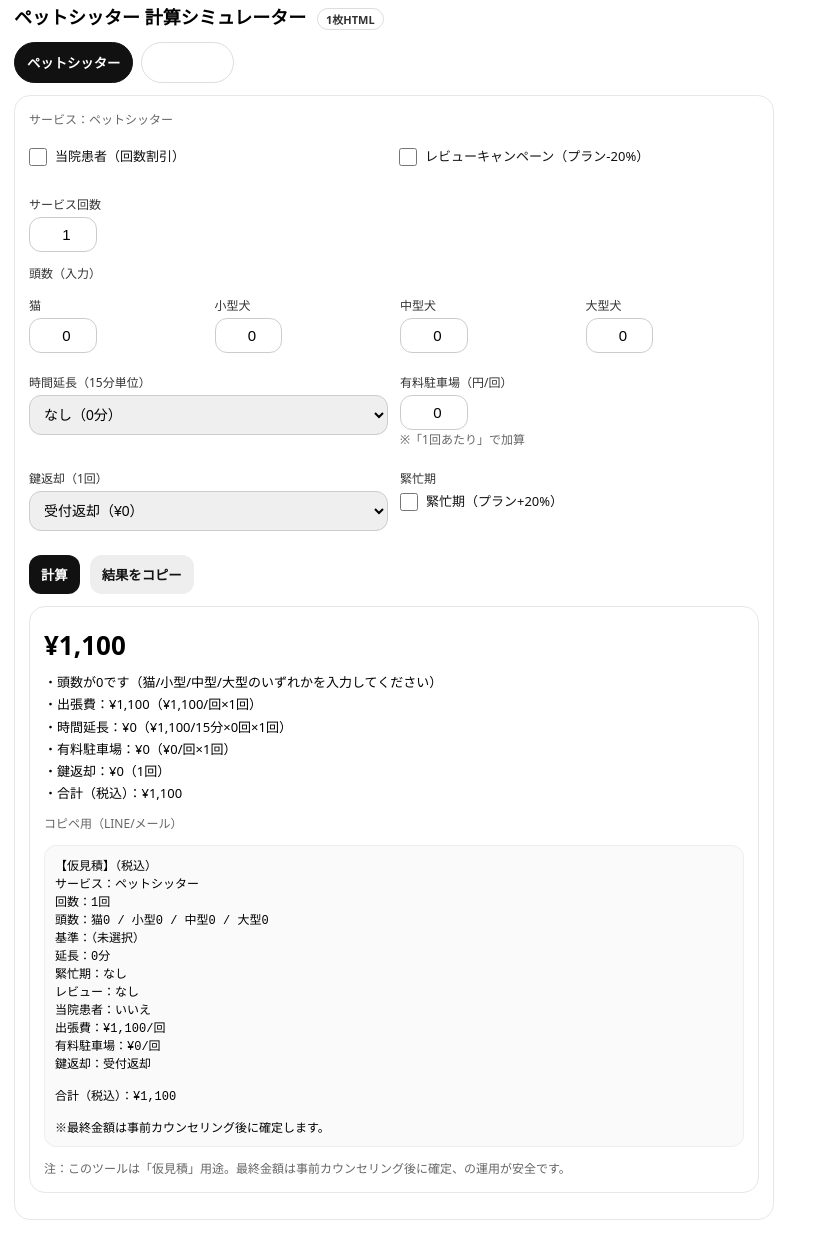
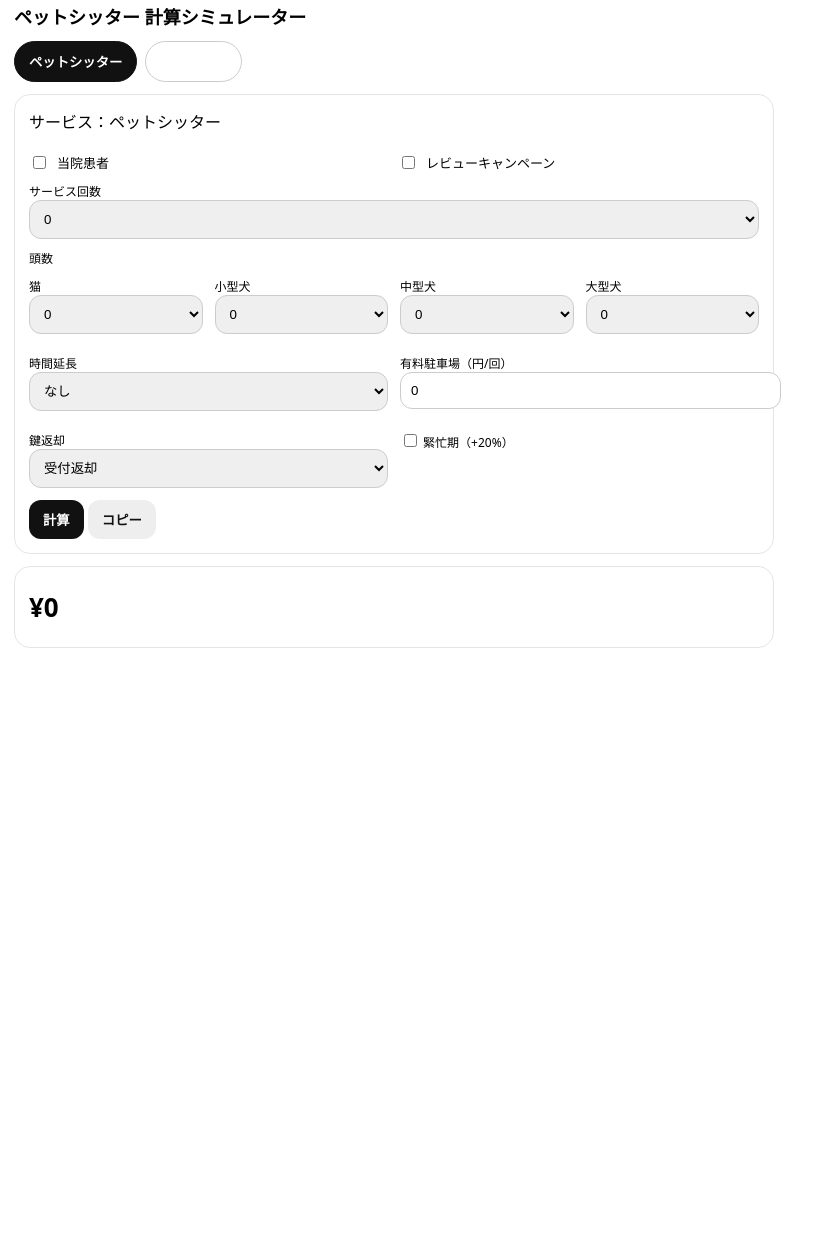
Before and after one commit to nakashima-vets/sitter-calc, a plain HTML site: page index.html in a window 1280 px wide. Shown: the part 11-1245 px from the top of the page, without its empty margins (0-830 px from the left). After the commit the page ends 800 px from the top, so only its background shows below. Drawn offline with Linux system fonts and the light colour scheme.

Commit message:
Update index.html

```diff
--- a/index.html
+++ b/index.html
@@ -1,133 +1,65 @@
 <!doctype html>
 <html lang="ja">
 <head>
-  <meta charset="utf-8" />
-  <meta name="viewport" content="width=device-width,initial-scale=1" />
+<meta charset="utf-8">
+<meta name="viewport" content="width=device-width,initial-scale=1">
 <title>ペットシッター 計算シミュレーター</title>
+
 <style>
 body{
-      font-family:system-ui,-apple-system,Segoe UI,Roboto,"Hiragino Kaku Gothic ProN","Noto Sans JP",sans-serif;
-      margin:14px;
-      max-width:760px;
+  font-family:system-ui,-apple-system,"Noto Sans JP",sans-serif;
+  margin:14px;max-width:760px;
 }
+body.mode-sitter{background:#fff}
+body.mode-nurse{background:#f4f9ff}
+
 h1{font-size:18px;margin:6px 0 12px}
 
-    .tabs{display:flex;gap:8px;flex-wrap:wrap;margin:8px 0 12px}
+.tabs{display:flex;gap:8px;margin-bottom:12px}
 .tab{
-      padding:10px 12px;
-      border:1px solid #ddd;
-      border-radius:999px;
-      background:#fff;
-      cursor:pointer;
-      font-weight:700;
+  padding:10px 14px;border:1px solid #ccc;border-radius:999px;
+  background:#fff;font-weight:700;cursor:pointer
 }
 .tab.active{background:#111;color:#fff;border-color:#111}
 
-    .card{border:1px solid #e7e7e7;border-radius:16px;padding:14px;margin:12px 0}
-    .row{display:grid;grid-template-columns:1fr 1fr;gap:12px}
-
-    label{
-      display:block;
-      font-size:12px;
-      margin:10px 0 4px;
-      color:#333;
+.card{
+  border:1px solid #e5e5e5;border-radius:16px;
+  padding:14px;margin:12px 0
 }
 
-
-
-input:not([type="checkbox"]), select{
-  width:100%;
-  padding:10px;
-  border:1px solid #ccc;
-  border-radius:12px;
-  font-size:14px;
-  box-sizing:border-box;
+label{font-size:12px;margin-top:10px;display:block}
+select,input:not([type=checkbox]){
+  width:100%;padding:10px;border-radius:12px;border:1px solid #ccc
 }
 
-    input.num{
-      width:4.5em;
-      padding:8px 10px;
-      font-size:15px;
-      text-align:right;
-    }
-
+.row{display:grid;grid-template-columns:1fr 1fr;gap:12px}
 .grid4{display:grid;grid-template-columns:1fr 1fr;gap:12px}
-    @media (min-width:640px){
+@media(min-width:640px){
   .grid4{grid-template-columns:1fr 1fr 1fr 1fr}
 }
 
-    .checks{
-      display:grid;
-      grid-template-columns:1fr 1fr;
-      gap:10px;
-      margin-top:10px;
-      align-items:center;
+.checks{display:grid;grid-template-columns:1fr 1fr;gap:8px;margin-top:10px}
+.checks label{display:flex;gap:8px;align-items:flex-start;font-size:13px}
+
+.total{font-size:26px;font-weight:900;margin:8px 0}
+.list{font-size:13px;line-height:1.7}
+pre{
+  background:#fafafa;border:1px solid #eee;
+  border-radius:12px;padding:10px;font-size:12px
 }
-
-    .checks label{
-      display:flex;
-      align-items:center;
-      gap:8px;
-      margin:0;
-      font-size:13px;
-      line-height:1.2;
-      min-height:36px;
-      color:#111;
-    }
-
-    .checks input[type="checkbox"]{
-      margin:0;
-      width:18px;
-      height:18px;
-      flex:0 0 auto;
-    }
-
-    .btns{display:flex;gap:10px;flex-wrap:wrap;margin-top:12px}
 button{
-      padding:10px 12px;
-      border:0;
-      border-radius:12px;
-      background:#111;
-      color:#fff;
-      font-weight:800;
-      cursor:pointer;
+  padding:10px 14px;border-radius:12px;border:0;
+  background:#111;color:#fff;font-weight:800;cursor:pointer
 }
 button.secondary{background:#eee;color:#111}
 
-    .total{font-size:26px;font-weight:900;margin:6px 0}
-    .muted{color:#666;font-size:12px;line-height:1.6}
-    .list{margin-top:8px;font-size:13px;line-height:1.7}
-    pre{
-      white-space:pre-wrap;
-      background:#fafafa;
-      border:1px solid #eee;
-      padding:10px;
-      border-radius:12px;
-      font-size:12px;
-    }
-    .pill{
-      display:inline-block;
-      padding:2px 8px;
-      border:1px solid #ddd;
-      border-radius:999px;
-      font-size:11px;
-      color:#333;
-      margin-left:6px;
-    }
-
-input[type="checkbox"]{
-  width:18px;
-  height:18px;
-  margin:0;
-  padding:0;
-  flex:0 0 auto;
-}
-    .warn{color:#b00020;font-size:12px;margin-top:8px}
+#copyArea{display:none;}
 </style>
 </head>
 
-<body>
-  <h1>ペットシッター 計算シミュレーター <span class="pill">1枚HTML</span></h1>
+<body class="mode-sitter">
+
+<h1>ペットシッター 計算シミュレーター</h1>
 
 <div class="tabs">
   <button class="tab active" id="tab-sitter" onclick="setService('sitter')">ペットシッター</button>
@@ -135,50 +67,29 @@ input[type="checkbox"]{
 </div>
 
 <div class="card">
-    <div class="muted" id="serviceLabel">サービス：ペットシッター</div>
+<div id="serviceLabel">サービス：ペットシッター</div>
 
-    <!-- 当院患者 / レビュー -->
 <div class="checks">
-      <label><input id="patient" type="checkbox" /> 当院患者（回数割引）</label>
-      <label><input id="review" type="checkbox" /> レビューキャンペーン（プラン-20%）</label>
+  <label><input type="checkbox" id="patient"> 当院患者</label>
+  <label><input type="checkbox" id="review"> レビューキャンペーン</label>
 </div>
 
-    <!-- サービス回数 -->
+<label>サービス回数</label>
+<select id="visits"></select>
+
+<label>頭数</label>
+<div class="grid4">
+  <div><label>猫</label><select id="cat"></select></div>
+  <div><label>小型犬</label><select id="small"></select></div>
+  <div><label>中型犬</label><select id="medium"></select></div>
+  <div><label>大型犬</label><select id="large"></select></div>
+</div>
+
 <div class="row" style="margin-top:10px">
   <div>
-        <label>サービス回数</label>
-        <input id="visits" class="num" type="number" min="1" value="1" />
-      </div>
-
-    </div>
-
-    <!-- 頭数（入力） -->
-    <label style="margin-top:12px">頭数（入力）</label>
-    <div class="grid4">
-      <div>
-        <label>猫</label>
-        <input id="cat" class="num" type="number" min="0" value="0" />
-      </div>
-      <div>
-        <label>小型犬</label>
-        <input id="small" class="num" type="number" min="0" value="0" />
-      </div>
-      <div>
-        <label>中型犬</label>
-        <input id="medium" class="num" type="number" min="0" value="0" />
-      </div>
-      <div>
-        <label>大型犬</label>
-        <input id="large" class="num" type="number" min="0" value="0" />
-      </div>
-    </div>
-
-    <!-- 延長 / 駐車場 -->
-    <div class="row" style="margin-top:10px">
-      <div>
-        <label>時間延長（15分単位）</label>
+    <label>時間延長</label>
     <select id="ext">
-          <option value="0">なし（0分）</option>
+      <option value="0">なし</option>
       <option value="1">15分</option>
       <option value="2">30分</option>
       <option value="3">45分</option>
@@ -187,252 +98,209 @@ input[type="checkbox"]{
   </div>
   <div>
     <label>有料駐車場（円/回）</label>
-        <input id="parking" class="num" type="number" min="0" value="0" />
-        <div class="muted">※「1回あたり」で加算</div>
+    <input id="parking" type="number" min="0" value="0">
   </div>
 </div>
 
-    <!-- 鍵返却 / 緊忙期 -->
 <div class="row" style="margin-top:10px">
   <div>
-        <label>鍵返却（1回）</label>
+    <label>鍵返却</label>
     <select id="keyReturn">
-          <option value="0">受付返却（¥0）</option>
-          <option value="500">こねこ便（ポスト投函）（¥500）</option>
-          <option value="800">簡易書留（¥800）</option>
+      <option value="0">受付返却</option>
+      <option value="500">こねこ便</option>
+      <option value="800">簡易書留</option>
     </select>
   </div>
   <div>
-  <label>緊忙期</label>
-  <label style="display:flex;align-items:flex-start;gap:8px;margin:0;font-size:13px;min-height:40px;color:#111">
-    <input id="busy" type="checkbox" style="margin-top:2px" />
-    <span>緊忙期（プラン+20%）</span>
-  </label>
+    <label><input type="checkbox" id="busy"> 緊忙期（+20%）</label>
+  </div>
 </div>
 
-    <div class="warn" id="campaignWarn" style="display:none">
-      ※「レビューキャンペーン」と「当院患者割」は併用不可のため、レビューON時は患者割を自動OFFにします。
-    </div>
-
-    <div class="btns">
+<div style="margin-top:12px">
   <button onclick="calc()">計算</button>
-      <button class="secondary" onclick="copyResult()">結果をコピー</button>
+  <button class="secondary" onclick="copyResult()">コピー</button>
 </div>
 </div>
 
 <div class="card">
 <div class="total" id="total">¥0</div>
 <div class="list" id="breakdown"></div>
-
-    <div class="muted" style="margin-top:10px">コピペ用（LINE/メール）</div>
 <pre id="copyArea"></pre>
-
-    <div class="muted" style="margin-top:10px">
-      注：このツールは「仮見積」用途。最終金額は事前カウンセリング後に確定、の運用が安全です。
-    </div>
 </div>
 
 <script>
-  // ===== マスタ（単価は税込） =====
-  const MASTER = {
-    taxRate: 0,             // 税込単価なので税計算しない
-    dispatchPerVisit: 1100, // 出張費（1回）
-    busyRate: 0.20,         // 緊忙期：プランに +20%
-    reviewRate: 0.20,       // レビュー：プランに -20%
-
-    services: {
-      sitter: {
-        label: "ペットシッター",
-        plan: {
-          cat:    { base: 4400, add: 1100 },
-          small:  { base: 5000, add: 2500 },
-          medium: { base: 5300, add: 2650 },
-          large:  { base: 5900, add: 2950 }
+const MASTER={
+  dispatch:1100,busy:0.2,review:0.2,
+  sitter:{
+    label:"ペットシッター",
+    ext:1100,patient:200,
+    plan:{cat:[4400,1100],small:[5000,2500],medium:[5300,2650],large:[5900,2950]}
   },
-        extPer15: 1100,
-        patientDiscountPerVisit: 200
-      },
-      nurse: {
-        label: "愛玩動物看護師ペットシッター",
-        plan: {
-          cat:    { base: 5500, add: 1400 },
-          small:  { base: 6100, add: 3000 },
-          medium: { base: 6400, add: 3200 },
-          large:  { base: 7000, add: 3500 }
-        },
-        extPer15: 1400,
-        patientDiscountPerVisit: 300
-      }
+  nurse:{
+    label:"愛玩動物看護師ペットシッター",
+    ext:1400,patient:300,
+    plan:{cat:[5500,1400],small:[6100,3000],medium:[6400,3200],large:[7000,3500]}
   }
 };
 
-  let current = "sitter";
-  const yen = (n)=>"¥" + Math.round(n).toLocaleString("ja-JP");
-  const num = (id)=>Math.max(0, Number(document.getElementById(id).value || 0));
+let current="sitter";
+const yen=n=>"¥"+Math.round(n).toLocaleString("ja-JP");
+
+function fill(id){
+  const s=document.getElementById(id);
+  for(let i=0;i<=10;i++){
+    const o=document.createElement("option");
+    o.value=i;o.textContent=i;s.appendChild(o);
+  }
+}
+["visits","cat","small","medium","large"].forEach(fill);
 
 function setService(s){
-    current = s;
-    document.getElementById("tab-sitter").classList.toggle("active", s==="sitter");
-    document.getElementById("tab-nurse").classList.toggle("active", s==="nurse");
-    document.getElementById("serviceLabel").textContent = `サービス：${MASTER.services[s].label}`;
+  current=s;
+  document.body.className=s==="sitter"?"mode-sitter":"mode-nurse";
+  document.getElementById("tab-sitter").classList.toggle("active",s==="sitter");
+  document.getElementById("tab-nurse").classList.toggle("active",s==="nurse");
+  document.getElementById("serviceLabel").textContent="サービス："+MASTER[s].label;
   calc();
 }
 
-  // レビューONなら患者割OFF（併用不可）
-  function syncCampaign(){
-    const review = document.getElementById("review").checked;
-    const patient = document.getElementById("patient");
-    const warn = document.getElementById("campaignWarn");
-    if(review && patient.checked){
-      patient.checked = false;
-      warn.style.display = "block";
-      setTimeout(()=> warn.style.display="none", 3500);
+function calc(){
+  const v = +visits.value;
+
+  // 回数0は初期状態（0円・明細なし）
+  if(v===0){
+    total.textContent="¥0";
+    breakdown.innerHTML="";
+    copyArea.textContent="";
+    return;
+  }
+
+  const svc = MASTER[current];
+
+  const heads = {
+    cat:+cat.value, small:+small.value, medium:+medium.value, large:+large.value
+  };
+
+  const NAME = {cat:"猫", small:"小型犬", medium:"中型犬", large:"大型犬"};
+
+  // 基準（baseが最大の種別）
+  let basePrice = 0, baseKey = "";
+  for(const k of Object.keys(heads)){
+    if(heads[k]>0 && svc.plan[k][0] > basePrice){
+      basePrice = svc.plan[k][0];
+      baseKey = k;
     }
   }
 
-  document.getElementById("review").addEventListener("change", ()=>{ syncCampaign(); calc(); });
-  document.getElementById("patient").addEventListener("change", ()=>{ syncCampaign(); calc(); });
-
-  ["busy","visits","cat","small","medium","large","ext","parking","keyReturn"].forEach(id=>{
-    const el = document.getElementById(id);
-    el.addEventListener("input", calc);
-    el.addEventListener("change", calc);
-  });
-
-  // 一番高い動物を基準（1頭）、残りを追加で計上
-  function computePlanOneVisit(serviceKey, counts){
-    const p = MASTER.services[serviceKey].plan;
-
-    const entries = [
-      { key:"cat",    name:"猫",    base:p.cat.base,    add:p.cat.add,    n:counts.cat },
-      { key:"small",  name:"小型犬", base:p.small.base,  add:p.small.add,  n:counts.small },
-      { key:"medium", name:"中型犬", base:p.medium.base, add:p.medium.add, n:counts.medium },
-      { key:"large",  name:"大型犬", base:p.large.base,  add:p.large.add,  n:counts.large }
-    ];
-
-    const totalHeads = entries.reduce((s,x)=>s+x.n,0);
-    if(totalHeads===0){
-      return { totalHeads:0, baseChosen:null, planFee:0, detail:[] };
+  // 頭数が全部0
+  if(basePrice===0){
+    total.textContent="¥0";
+    breakdown.innerHTML="・頭数を入力してください（猫/小型/中型/大型）";
+    copyArea.textContent="";
+    return;
   }
 
-    const candidates = entries.filter(x=>x.n>0).sort((a,b)=> b.base - a.base);
-    const base = candidates[0];
-
-    const baseFee = base.base;
-
-    const addCounts = entries.map(x=>{
-      const reduce = (x.key===base.key) ? 1 : 0;
-      return { ...x, addN: Math.max(0, x.n - reduce) };
-    });
-
-    const addFee = addCounts.reduce((s,x)=> s + x.addN * x.add, 0);
-
-    const detail = [];
-    detail.push(`基準：${base.name} 1頭（${yen(base.base)}）`);
-    addCounts.forEach(x=>{
-      if(x.addN>0){
-        detail.push(`追加：${x.name} ${x.addN}頭（${yen(x.add)}×${x.addN} = ${yen(x.add*x.addN)}）`);
-      }
-    });
-
-    return { totalHeads, baseChosen:base.name, planFee:baseFee+addFee, detail };
-  }
-
-  function calc(){
-    syncCampaign();
-
-    const svc = MASTER.services[current];
-    const visits = Math.max(1, Number(document.getElementById("visits").value||1));
-
-    const counts = {
-      cat: num("cat"),
-      small: num("small"),
-      medium: num("medium"),
-      large: num("large")
-    };
-
-    const extCount = num("ext");       // 15分単位の回数（0〜4）
-    const parking = num("parking");    // 円（1回あたり）
-    const keyReturn = Number(document.getElementById("keyReturn").value || 0);
-
-    const busy = document.getElementById("busy").checked;
-    const review = document.getElementById("review").checked;
-    const patient = document.getElementById("patient").checked;
-
-    const plan1 = computePlanOneVisit(current, counts);
-    const planTotal = plan1.planFee * visits;
-
-    const busyAdd = busy ? planTotal * MASTER.busyRate : 0;
-    const planAfterBusy = planTotal + busyAdd;
-
-    const reviewDiscount = review ? planAfterBusy * MASTER.reviewRate : 0;
-    const patientDiscount = (!review && patient) ? (svc.patientDiscountPerVisit * visits) : 0;
-
-    const dispatch = MASTER.dispatchPerVisit * visits;
-    const ext = svc.extPer15 * extCount * visits;
-    const parkingTotal = parking * visits;
-    const keyTotal = keyReturn;
-
-    const total =
-      (planAfterBusy - reviewDiscount - patientDiscount)
-      + dispatch + ext + parkingTotal + keyTotal;
-
-    document.getElementById("total").textContent = yen(total);
-
-    const lines = [];
-    if(plan1.totalHeads===0){
-      lines.push("・頭数が0です（猫/小型/中型/大型のいずれかを入力してください）");
-    }else{
-      lines.push(`・プラン（1回あたり）：${yen(plan1.planFee)}（${plan1.baseChosen}が基準）`);
-      plan1.detail.forEach(d=> lines.push(`　- ${d}`));
-      lines.push(`・プラン合計：${yen(planTotal)}（${visits}回）`);
-    }
-
-    if(busy) lines.push(`・緊忙期 +20%（プランのみ）：+${yen(busyAdd)}`);
-    if(review) lines.push(`・レビュー -20%（プランのみ）：-${yen(reviewDiscount)}`);
-    if(patient && !review) lines.push(`・当院患者割（${visits}回）：-${yen(patientDiscount)}`);
-
-    lines.push(`・出張費：${yen(dispatch)}（${yen(MASTER.dispatchPerVisit)}/回×${visits}回）`);
-    lines.push(`・時間延長：${yen(ext)}（${yen(svc.extPer15)}/15分×${extCount}回×${visits}回）`);
-    lines.push(`・有料駐車場：${yen(parkingTotal)}（${yen(parking)}/回×${visits}回）`);
-    lines.push(`・鍵返却：${yen(keyTotal)}（1回）`);
-    lines.push(`・合計（税込）：${yen(total)}`);
-
-    document.getElementById("breakdown").innerHTML = lines.join("<br>");
-
-    const minutes = extCount * 15;
-    const copyText =
-`【仮見積】（税込）
-サービス：${svc.label}
-回数：${visits}回
-頭数：猫${counts.cat} / 小型${counts.small} / 中型${counts.medium} / 大型${counts.large}
-基準：${plan1.baseChosen ?? "（未選択）"}
-延長：${minutes}分
-緊忙期：${busy ? "あり" : "なし"}
-レビュー：${review ? "対象" : "なし"}
-当院患者：${(patient && !review) ? "はい" : "いいえ"}
-出張費：${yen(MASTER.dispatchPerVisit)}/回
-有料駐車場：${yen(parking)}/回
-鍵返却：${keyReturn===0 ? "受付返却" : (keyReturn===500 ? "こねこ便（ポスト投函）" : "簡易書留")}
-
-合計（税込）：${yen(total)}
-
-※最終金額は事前カウンセリング後に確定します。
-`;
-    document.getElementById("copyArea").textContent = copyText;
-  }
-
-  async function copyResult(){
-    if(!document.getElementById("copyArea").textContent) calc();
-    try{
-      await navigator.clipboard.writeText(document.getElementById("copyArea").textContent);
-      alert("コピーしました");
-    }catch(e){
-      alert("コピーできませんでした（ブラウザ設定をご確認ください）");
+  // 追加計算（基準種別は1頭分を基準に回す）
+  let addTotal = 0;
+  const addLines = [];
+  for(const k of Object.keys(heads)){
+    const n = heads[k];
+    if(n<=0) continue;
+    const addUnit = svc.plan[k][1];
+    const reduce = (k===baseKey) ? 1 : 0;
+    const addN = Math.max(0, n - reduce);
+    if(addN>0){
+      const amt = addUnit * addN;
+      addTotal += amt;
+      addLines.push(`　- 追加：${NAME[k]} ${addN}頭（${yen(addUnit)}×${addN} = ${yen(amt)}）`);
     }
   }
 
-  calc();
+  const plan1 = basePrice + addTotal;     // 1回あたり（基準+追加）
+  const planTotal = plan1 * v;            // 回数分
+
+  // 調整（プランのみ）
+  const busyAdd = busy.checked ? planTotal * MASTER.busy : 0;
+  const planAfterBusy = planTotal + busyAdd;
+
+  const reviewDiscount = review.checked ? planAfterBusy * MASTER.review : 0;
+  const patientDiscount = (patient.checked && !review.checked) ? svc.patient * v : 0;
+
+  const planFinal = planAfterBusy - reviewDiscount - patientDiscount;
+
+  // そのほか
+  const dispatchTotal = MASTER.dispatch * v;
+
+  const extCount = +ext.value; // 0-4
+  const extTotal = extCount>0 ? svc.ext * extCount * v : 0;
+
+  const park = +parking.value || 0;
+  const parkingTotal = park>0 ? park * v : 0;
+
+  const key = +keyReturn.value || 0; // 0/500/800（1回だけ）
+  const keyTotal = key>0 ? key : 0;
+
+  const grandTotal = planFinal + dispatchTotal + extTotal + parkingTotal + keyTotal;
+  total.textContent = yen(grandTotal);
+
+  // ===== 表示（0や対象外は出さない）=====
+  const headText = Object.keys(heads)
+    .filter(k=>heads[k]>0)
+    .map(k=>`${NAME[k]}${heads[k]}`)
+    .join(" / ");
+
+  const lines = [];
+  lines.push(`・サービス：${svc.label}`);
+  lines.push(`・回数：${v}回`);
+  if(headText) lines.push(`・頭数：${headText}`);
+
+  lines.push(`・<strong>プラン（1回あたり）：${yen(plan1)}</strong>（基準：${NAME[baseKey]} 1頭 ${yen(basePrice)}）`);
+  addLines.forEach(x=>lines.push(x));
+  lines.push(`・プラン合計：${yen(planTotal)}（${v}回）`);
+
+  if(busyAdd>0) lines.push(`・緊忙期 +20%（プランのみ）：+${yen(busyAdd)}`);
+  if(reviewDiscount>0) lines.push(`・レビュー -20%（プランのみ）：-${yen(reviewDiscount)}`);
+  if(patientDiscount>0) lines.push(`・当院患者割：-${yen(patientDiscount)}`);
+
+  lines.push(`・プラン小計：${yen(planFinal)}`);
+
+  if(dispatchTotal>0) lines.push(`・出張費：${yen(dispatchTotal)}（${yen(MASTER.dispatch)}/回×${v}回）`);
+  if(extTotal>0) lines.push(`・時間延長：${yen(extTotal)}（${yen(svc.ext)}/15分×${extCount}回×${v}回）`);
+  if(parkingTotal>0) lines.push(`・有料駐車場：${yen(parkingTotal)}（${yen(park)}/回×${v}回）`);
+  if(keyTotal>0) lines.push(`・鍵返却：${yen(keyTotal)}（1回）`);
+
+  lines.push(`・<strong>合計（税込）：${yen(grandTotal)}</strong>`);
+
+  breakdown.innerHTML = lines.join("<br>");
+
+  // ===== コピー文（必要ならここも詳細に）=====
+  const minutes = extCount * 15;
+  copyArea.textContent =
+`【仮見積（税込）】
+サービス：${svc.label}
+回数：${v}回
+頭数：${headText || "（未入力）"}
+基準：${NAME[baseKey]}
+プラン（1回あたり）：${yen(plan1)}
+プラン合計：${yen(planTotal)}
+${busyAdd>0 ? `緊忙期：+${yen(busyAdd)}\n` : ""}${reviewDiscount>0 ? `レビュー：-${yen(reviewDiscount)}\n` : ""}${patientDiscount>0 ? `当院患者割：-${yen(patientDiscount)}\n` : ""}
+プラン小計：${yen(planFinal)}
+出張費：${yen(dispatchTotal)}
+${extTotal>0 ? `延長：${minutes}分（${yen(extTotal)}）\n` : ""}${parkingTotal>0 ? `駐車場：${yen(parkingTotal)}\n` : ""}${keyTotal>0 ? `鍵返却：${yen(keyTotal)}\n` : ""}
+合計：${yen(grandTotal)}
+
+※最終金額は事前カウンセリング後に確定します。`;
+}
+
+function copyResult(){
+  const text = document.getElementById("breakdown").innerText.trim();
+  if(!text){
+    alert("コピーする内容がありません");
+    return;
+  }
+  navigator.clipboard.writeText(text);
+  alert("コピーしました");
+}
 </script>
 </body>
 </html>
```
Lines whose indentation alone changed are shown as unchanged.
